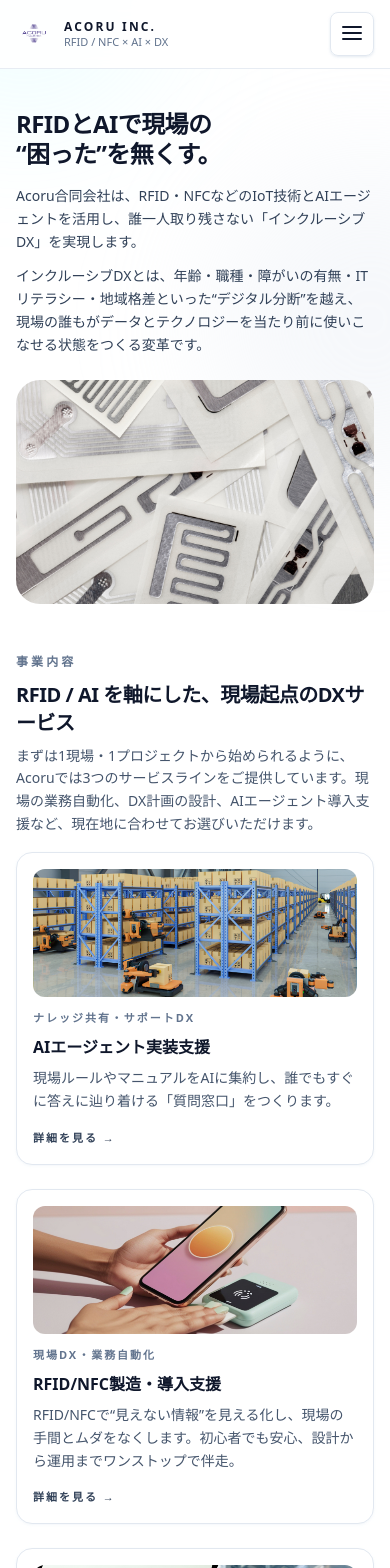
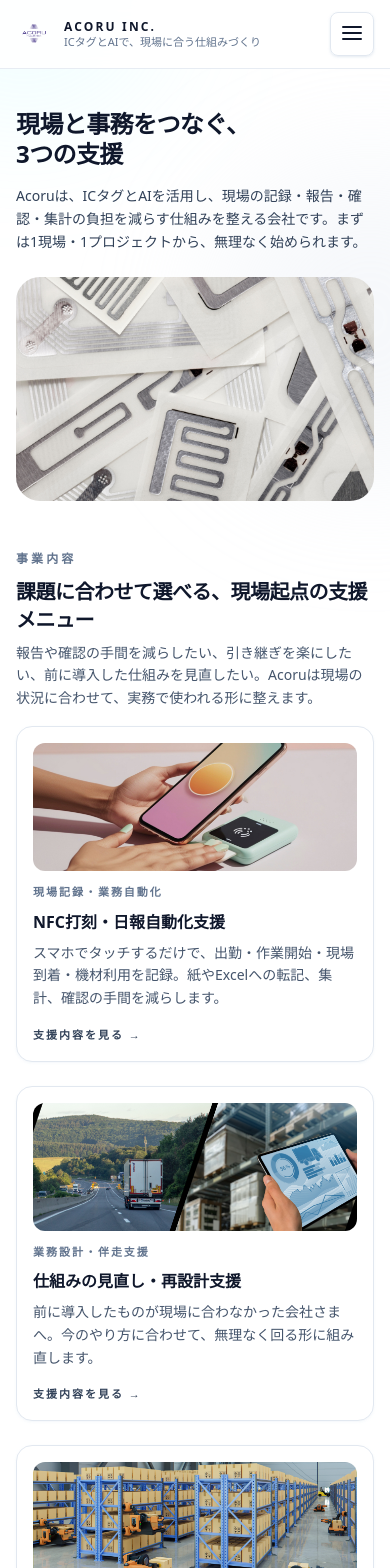
Before and after one commit to ANOSkdy/acoru-inc, a Next.js app: page /service in a window 390 px wide. Shown: the top 1568 px of the page. Built offline with nearby package versions, Linux system fonts and the light colour scheme.

Commit message:
Revise corporate site messaging for problem-first positioning

```diff
--- a/src/app/about/page.tsx
+++ b/src/app/about/page.tsx
@@ -1,3 +1,4 @@
+import type { Metadata } from "next";
 import Image from "next/image";
 
 import { Button } from "@/components/ui/Button";
@@ -52,6 +53,12 @@ async function getCompany(): Promise<CompanyFields | null> {
 
 export const runtime = "nodejs";
 
+export const metadata: Metadata = {
+  title: "Acoruについて | 北海道の現場業務改善パートナー",
+  description:
+    "Acoruは、ICタグとAIを活用し、現場の記録・報告・確認・集計の負担を減らす仕組みを整える会社です。現場に合わなかった過去の導入見直しにも伴走します。",
+};
+
 export default async function AboutPage() {
   const company = await getCompany();
 
@@ -77,20 +84,17 @@ export default async function AboutPage() {
         <Container>
           <div className="max-w-4xl space-y-6">
             <h1 className="text-2xl font-semibold leading-tight tracking-tight text-slate-900 sm:text-3xl">
-              RFIDの「不可能」を北海道から「可能」に。
+              現場に合った仕組みで、
               <br />
-              あらゆるモノが、つながる未来へ。
+              仕事を回しやすくする。
             </h1>
 
             <div className="space-y-4 text-sm leading-relaxed text-slate-700 sm:text-base">
               <p>
-                Acoru合同会社は、RFID／NFCとAI技術を核に、企業の成長と競争力向上を支援します。タグ一枚から既存システム連携まで、
-                現場の「見えない情報」を自動で拾い上げ、AIが即座に解析・提案します。多くの中小企業がDXの必要性を感じながらも、「何から始めればよいか分からない」「コストと人手が足りない」という壁に直面しています。
+                Acoruは、ICタグとAIを活用し、現場の記録・報告・確認・集計の負担を減らし、人を増やしにくい中でも仕事が回りやすくなる仕組みを整える会社です。前に導入した仕組みが現場に合わなかった会社さまに対しても、今の仕事の流れに合わせて見直しから伴走します。
               </p>
               <p>
-                私たちは、導入計画の策定・機器選定・PoC構築・教育までを一気通貫で伴走し、手書き・属人化・重複入力といったムダを排除。
-                “現場データの自動取得（RFID）×意思決定の高速化（AI）”でその壁を実務レベルで突破し、継続的な改善サイクルまで設計します。
-                補助金活用や小規模スタートにも柔軟に対応し、投資対効果を可視化します。
+                会社ごとの運用に合わせることを大切にし、導入計画の策定・機器選定・PoC構築・教育までを一気通貫で支援。RFID / NFCとAIの技術を土台に、現場で使われ続ける仕組みを設計します。
               </p>
             </div>
 
--- a/src/app/contact/page.tsx
+++ b/src/app/contact/page.tsx
@@ -1,34 +1,41 @@
-// src/app/contact/page.tsx
+import type { Metadata } from "next";
+
 import { Container } from "@/components/ui/Container";
 import { Section } from "@/components/ui/Section";
 import { ContactForm } from "./ContactForm";
 
 export const runtime = "nodejs";
 
+export const metadata: Metadata = {
+  title: "現場の管理・日報自動化のご相談",
+  description:
+    "人を増やしにくい現場の管理や報告負担、紙やExcel中心の運用見直しをご相談ください。AcoruがICタグとAIを活用した実務に合う仕組みづくりを支援します。",
+};
+
 export default function ContactPage() {
   return (
     <>
-      <Section className="pt-10 md:pt-12 pb-6">
+      <Section className="pb-6 pt-10 md:pt-12">
         <Container>
-          <div className="space-y-3 max-w-3xl">
+          <div className="max-w-3xl space-y-3">
             <p className="text-[12px] font-semibold tracking-[0.26em] text-slate-500">お問い合わせ</p>
             <h1 className="text-2xl font-semibold tracking-tight text-slate-900 sm:text-3xl">
-              導入のご相談・資料請求・ご質問はこちらから。
+              現場の管理や報告の負担について、ご相談ください。
             </h1>
             <p className="text-sm leading-relaxed text-slate-600 sm:text-base">
-              AI日報やAIエージェント、DX設計支援のご相談、デモのご依頼などがございましたら、下記フォームよりお気軽にお問い合わせください。内容を確認の上、担当よりご連絡いたします。
+              人を増やしたくても増やしにくい。前に入れた仕組みが現場に合わなかった。紙やExcelでの管理を見直したい。そんなお悩みがありましたら、まずは現状をお聞かせください。
             </p>
           </div>
         </Container>
       </Section>
 
-      <Section className="pt-0 pb-10">
+      <Section className="pb-10 pt-0">
         <Container>
           <ContactForm />
         </Container>
       </Section>
 
-      <Section id="privacy" className="pt-0 pb-20">
+      <Section id="privacy" className="pb-20 pt-0">
         <Container>
           <div className="rounded-2xl border border-slate-200 bg-slate-50 px-6 py-5 text-sm leading-relaxed text-slate-700 shadow-sm shadow-slate-100/70 sm:px-7 sm:py-6 sm:text-base">
             <h2 className="text-sm font-semibold tracking-[0.18em] text-slate-500">個人情報の取り扱いについて</h2>
--- a/src/app/layout.tsx
+++ b/src/app/layout.tsx
@@ -4,9 +4,13 @@ import { Header } from "@/components/layout/Header";
 import { Footer } from "@/components/layout/Footer";
 
 export const metadata: Metadata = {
-  title: "Acoru inc. | RFID / NFC × AI × DX",
+  metadataBase: new URL("https://acoru-inc.jp"),
+  title: {
+    default: "北海道の現場業務改善・日報自動化支援 | Acoru",
+    template: "%s | Acoru",
+  },
   description:
-    "Acoru inc. は RFID・NFC などの IoT 技術と AI エージェントを活用し、誰一人取り残さないインクルーシブ DX を北海道から実現する開発パートナーです。",
+    "人を増やしにくい中でも、現場の記録・報告・確認・集計が回る仕組みを。Acoruは、ICタグとAIを活用し、紙やExcel、口頭連絡が残る現場に合わせた仕組みづくりを支援します。",
 };
 
 export default function RootLayout({
--- a/src/app/service/_data.ts
+++ b/src/app/service/_data.ts
@@ -7,89 +7,100 @@ export type Service = {
   problems: string[];
   solutions: string[];
   steps: string[];
-  image?: string; // カードで表示する画像パス
+  technicalNotes?: string[];
+  image?: string;
 };
 
 export const services: Service[] = [
   {
     slug: "ai-agent-support",
-    name: "AIエージェント実装支援",
-    category: "ナレッジ共有・サポートDX",
+    name: "社内問い合わせ・手順共有の仕組みづくり",
+    category: "ナレッジ共有・運用支援",
     shortDescription:
-      "現場ルールやマニュアルをAIに集約し、誰でもすぐに答えに辿り着ける「質問窓口」をつくります。",
+      "ルールや手順を探しやすくし、同じ質問が何度も発生しない状態をつくります。新人教育や引き継ぎの負担軽減にもつながります。",
     overview:
-      "紙やPDF、口頭で伝わっている現場のナレッジを集約し、AIチャットとして提供することで、問い合わせ対応負荷と教育コストを同時に削減します。利用者の多くはスマホからアクセスする想定で、現場でも使いやすいUIを設計します。",
+      "問い合わせ対応や手順確認にかかる時間を減らし、現場と事務の連携を進めるための支援です。社内に散らばった資料を整理し、今の運用に合わせて使い続けられる共有基盤を整えます。",
     problems: [
-      "マニュアルやルールが散在しており、新人が何度も同じ質問をしなければならない",
-      "問い合わせ対応が特定のベテランに集中し、日々の業務が圧迫されている",
-      "最新の運用ルールがどれか分からず、現場ごとに解釈がバラついている",
+      "マニュアルやルールが散在しており、必要な情報にすぐ辿り着けない",
+      "同じ質問が繰り返され、ベテランへの問い合わせが集中している",
+      "引き継ぎや新人教育に時間がかかり、現場の負担が増えている",
     ],
     solutions: [
-      "既存マニュアル・Excel・チャットログなどを整理し、AI学習用のナレッジベースを構築",
-      "想定質問をもとにプロンプト設計を行い、誤回答リスクを抑えたAIチャットを構成",
-      "権限や閲覧範囲を考慮しつつ、スマホから1タップでアクセスできるUIを用意",
-      "利用ログをもとに、マニュアルそのものの改善サイクルも設計",
+      "紙・PDF・Excel・チャットログなどを整理し、必要な情報を探しやすく再構成",
+      "現場で実際に出る質問をもとに、回答の粒度や表現を整えた運用設計を実施",
+      "スマホでも確認しやすい導線を整え、現場で使われる定着フローまで伴走",
     ],
     steps: [
-      "既存マニュアル・ナレッジの収集と分類、AI向けの整形方針の決定",
-      "AIエージェントの設計（回答スタイル・制約・参照元の優先度など）",
-      "パイロットチームでのトライアル運用と、回答品質のチューニング",
-      "全社展開と、運用・更新ルールの策定",
+      "既存資料と質問傾向の棚卸し、共有ルールの整理",
+      "回答ルールと参照元の優先度を定義し、運用方法を設計",
+      "トライアル運用で回答品質を調整し、社内展開を支援",
+      "利用ログを見ながら、マニュアル更新サイクルを定着",
     ],
-    image: "/service-ai-agent.jpg", // ← このサービス専用
+    technicalNotes: [
+      "AIチャットの回答品質は、参照データ整備とプロンプト設計で安定化",
+      "権限設計や参照範囲を設定し、誤利用リスクを抑制",
+    ],
+    image: "/service-ai-agent.jpg",
   },
   {
     slug: "rfid-ai-nippo",
-    name: "RFID/NFC製造・導入支援",
-    category: "現場DX・業務自動化",
+    name: "NFC打刻・日報自動化支援",
+    category: "現場記録・業務自動化",
     shortDescription:
-      "RFID/NFCで“見えない情報”を見える化し、現場の手間とムダをなくします。初心者でも安心、設計から運用までワンストップで伴走。",
+      "スマホでタッチするだけで、出勤・作業開始・現場到着・機材利用を記録。紙やExcelへの転記、集計、確認の手間を減らします。",
     overview:
-      "「誰が・いつ・どこで」等の見えない情報をRFID/NFCで可視化し、現場の入力・集計のムダをなくすサービスです。業務設計から運用まで伴走するため、IT導入が初めての現場でも安心してワンストップで導入可能です。",
+      "ICタグを活用した打刻と記録で、現場の報告業務を回しやすくする支援です。紙やExcelへの転記を減らし、確認や集計を進めやすい形に整えます。",
     problems: [
-      "手書き日報等のアナログ管理が前提で、転記や確認といった手間・ムダが膨大になっている",
-      "現場の稼働状況がリアルタイムに見えず、残業や待機時間といったムダの可視化ができていない",
-      "データが分散し「見えない」ため、集計や請求・給与計算との突合に時間を要し混乱している",
+      "手書きや口頭連絡が中心で、記録漏れや転記ミスが起きやすい",
+      "日報や勤怠確認に時間がかかり、事務所の集計負担が大きい",
+      "現場の運用に合わない仕組みを入れた結果、定着しなかった",
     ],
     solutions: [
-      "現場や物にNFCタグを配置し、かざすだけで「見えない情報」を可視化する仕組みを提供",
-      "クラウドDB上で、AIがログから稼働実績を自動生成し、現場の集計の手間とムダを排除",
-      "設計から運用まで伴走し、請求や給与計算に必要なレポートが自動で出力される環境を構築",
+      "現場や機材にICタグを配置し、スマホでのタッチ記録を導入",
+      "記録データを整理し、日報・勤怠・利用状況の確認をしやすく設計",
+      "既存の業務フローに合わせて段階導入し、定着まで伴走",
     ],
     steps: [
-      "見えない情報を特定するヒアリングと、無理のない運用・タグ配置の設計",
-      "NFCタグの発行・設置、および初心者でも安心な打刻アプリのセットアップ",
-      "手間をなくすデータ基盤の構築と、運用を見据えたレポート定義・テスト",
-      "本番運用後もワンストップで伴走し、現場に合わせた設定のチューニング",
+      "現場ヒアリングと、無理のない記録ポイント設計",
+      "ICタグの発行・配置と、記録アプリ運用の初期設定",
+      "日報・集計フォーマットの調整と、現場テスト運用",
+      "本番運用後の改善支援と、継続利用に向けたチューニング",
     ],
-    image: "/service-hero-main-v2.jpg", // ← 日報自動化用
+    technicalNotes: [
+      "NFC / RFIDの特性を踏まえてタグ種別・配置・読み取り精度を設計",
+      "AIによるログ整理や集計支援を組み合わせ、確認業務を効率化",
+    ],
+    image: "/service-hero-main-v2.jpg",
   },
   {
     slug: "genba-dx-design",
-    name: "現場起点のDX設計支援",
-    category: "DX戦略・要件定義",
+    name: "仕組みの見直し・再設計支援",
+    category: "業務設計・伴走支援",
     shortDescription:
-      "1現場・1プロジェクトから開始できるDXロードマップを、現場ヒアリングを起点に設計します。",
+      "前に導入したものが現場に合わなかった会社さまへ。今のやり方に合わせて、無理なく回る形に組み直します。",
     overview:
-      "「DXを進めたいが、どこから手を付けるべきか分からない」という状況に対して、現場の一日の流れを分解しながら、段階的にデジタル化・自動化していくロードマップを策定します。いきなり大規模システムを入れるのではなく、小さく試しながら定着させることに重きを置きます。",
+      "導入済みのツールや運用を棚卸しし、現場で実際に回る仕組みに見直す支援です。大きな入れ替えではなく、今のやり方を活かしながら改善を進めます。",
     problems: [
-      "DXの必要性は感じているが、何から始めれば良いか整理できていない",
-      "ベンダーごとの提案がバラバラで、自社にとっての優先順位が見えない",
-      "現場と経営の目線が揃っておらず、導入したツールが活用されていない",
+      "導入した仕組みが現場に合わず、使われなくなっている",
+      "現場と事務、経営の認識が揃わず、改善が前に進まない",
+      "何から手をつけるべきか分からず、対応が後回しになっている",
     ],
     solutions: [
-      "現場・事務・経営の三者ヒアリングを通じて、「今日の業務フロー」を可視化",
-      "ムダ・属人化・転記作業などのボトルネックを洗い出し、優先順位を整理",
-      "3〜6ヶ月スパンでの「小さく始めるDXロードマップ」をドキュメントとして提示",
-      "必要に応じて、PoCフェーズの要件定義・技術選定（Next.js / Airtable / Vercel など）を支援",
+      "現場・事務・経営の業務フローを可視化し、改善優先度を整理",
+      "今の運用を活かしながら、無理なく回る手順へ再設計",
+      "小さく試して調整し、定着を前提にした段階導入を支援",
     ],
     steps: [
-      "現場・事務・経営それぞれへのインタビューと、業務フローの棚卸し",
-      "課題の分類（データの見える化 / 打刻・入力の自動化 / レポート作成 など）",
-      "優先順位と効果見込みを踏まえたDXロードマップ作成",
-      "PoC〜本番移行に向けた計画・体制づくりのサポート",
+      "現場・事務・経営へのヒアリングと課題の見える化",
+      "既存運用のボトルネック整理と改善方針の策定",
+      "優先順位に沿った導入計画の作成と実行支援",
+      "運用定着後の振り返りと改善サイクル設計",
     ],
-    image: "/service-dx-design.jpg", // ← DX設計支援用
+    technicalNotes: [
+      "必要に応じてNFC / RFIDやAIを組み合わせた実装方針を提示",
+      "既存システム連携やデータ活用を見据えた設計にも対応",
+    ],
+    image: "/service-dx-design.jpg",
   },
 ];
 
--- a/src/app/service/ai-agent-support/page.tsx
+++ b/src/app/service/ai-agent-support/page.tsx
@@ -1,4 +1,12 @@
+import type { Metadata } from "next";
+
 import { ServiceDetail } from "../ServiceDetail";
+
+export const metadata: Metadata = {
+  title: "社内問い合わせ・手順共有の仕組みづくり",
+  description:
+    "同じ質問の繰り返しや手順共有の負担を減らすため、Acoruが現場運用に合うナレッジ共有の仕組みづくりを支援します。",
+};
 
 export default function Page() {
   return <ServiceDetail slug="ai-agent-support" />;
--- a/src/app/service/genba-dx-design/page.tsx
+++ b/src/app/service/genba-dx-design/page.tsx
@@ -1,4 +1,12 @@
+import type { Metadata } from "next";
+
 import { ServiceDetail } from "../ServiceDetail";
+
+export const metadata: Metadata = {
+  title: "仕組みの見直し・再設計支援",
+  description:
+    "前に導入した仕組みが現場に合わなかった企業向けに、Acoruが今の運用を活かした見直しと再設計を伴走支援します。",
+};
 
 export default function Page() {
   return <ServiceDetail slug="genba-dx-design" />;
--- a/src/app/service/page.tsx
+++ b/src/app/service/page.tsx
@@ -1,3 +1,4 @@
+import type { Metadata } from "next";
 import Image from "next/image";
 import Link from "next/link";
 
@@ -5,6 +6,12 @@ import { Button } from "@/components/ui/Button";
 import { Container } from "@/components/ui/Container";
 import { Section } from "@/components/ui/Section";
 import { services } from "./_data";
+
+export const metadata: Metadata = {
+  title: "サービス一覧 | 現場と事務をつなぐ仕組みづくり",
+  description:
+    "Acoruは、ICタグとAIを活用し、現場の記録・報告・確認・集計の負担を減らす仕組みを整える会社です。1現場・1プロジェクトから無理なく始められる3つの支援をご紹介します。",
+};
 
 export default function ServicePage() {
   const sorted = [...services].sort((a, b) => a.name.localeCompare(b.name));
@@ -16,24 +23,19 @@ export default function ServicePage() {
           <div className="space-y-6">
             <div className="max-w-4xl space-y-4">
               <h1 className="text-2xl font-semibold leading-tight tracking-tight text-slate-900 sm:text-3xl">
-                RFIDとAIで現場の
+                現場と事務をつなぐ、
                 <br />
-                “困った”を無くす。
+                3つの支援
               </h1>
-              <div className="space-y-3 text-sm leading-relaxed text-slate-700 sm:text-base">
-                <p>
-                  Acoru合同会社は、RFID・NFCなどのIoT技術とAIエージェントを活用し、誰一人取り残さない「インクルーシブDX」を実現します。
-                </p>
-                <p>
-                  インクルーシブDXとは、年齢・職種・障がいの有無・ITリテラシー・地域格差といった“デジタル分断”を越え、現場の誰もがデータとテクノロジーを当たり前に使いこなせる状態をつくる変革です。
-                </p>
-              </div>
+              <p className="text-sm leading-relaxed text-slate-700 sm:text-base">
+                Acoruは、ICタグとAIを活用し、現場の記録・報告・確認・集計の負担を減らす仕組みを整える会社です。まずは1現場・1プロジェクトから、無理なく始められます。
+              </p>
             </div>
 
             <div className="relative h-56 overflow-hidden rounded-3xl md:h-72 lg:h-80">
               <Image
                 src="/service-rfid-nippo.jpg"
-                alt="RFID / NFC × AI 日報自動化のイメージ"
+                alt="ICタグとAIで現場改善を進めるイメージ"
                 fill
                 priority
                 sizes="(min-width: 1024px) 960px, (min-width: 768px) 100vw, 100vw"
@@ -49,9 +51,11 @@ export default function ServicePage() {
           <div className="space-y-4">
             <div className="space-y-2">
               <p className="text-[12px] font-semibold tracking-[0.26em] text-slate-500">事業内容</p>
-              <h2 className="text-xl font-semibold tracking-tight text-slate-900 sm:text-2xl">RFID / AI を軸にした、現場起点のDXサービス</h2>
+              <h2 className="text-xl font-semibold tracking-tight text-slate-900 sm:text-2xl">
+                課題に合わせて選べる、現場起点の支援メニュー
+              </h2>
               <p className="max-w-2xl text-sm leading-relaxed text-slate-600 sm:text-base">
-                まずは1現場・1プロジェクトから始められるように、Acoruでは3つのサービスラインをご提供しています。現場の業務自動化、DX計画の設計、AIエージェント導入支援など、現在地に合わせてお選びいただけます。
+                報告や確認の手間を減らしたい、引き継ぎを楽にしたい、前に導入した仕組みを見直したい。Acoruは現場の状況に合わせて、実務で使われる形に整えます。
               </p>
             </div>
 
@@ -78,7 +82,7 @@ export default function ServicePage() {
                   <h3 className="mt-2 text-base font-semibold text-slate-900 sm:text-lg">{service.name}</h3>
                   <p className="mt-2 flex-1 text-sm leading-relaxed text-slate-600">{service.shortDescription}</p>
                   <span className="mt-4 text-[11px] font-semibold tracking-[0.18em] text-slate-700 group-hover:text-slate-900">
-                    詳細を見る →
+                    支援内容を見る →
                   </span>
                 </Link>
               ))}
@@ -86,7 +90,7 @@ export default function ServicePage() {
 
             <div className="flex flex-col gap-2 sm:flex-row sm:items-center sm:justify-between">
               <p className="text-sm text-slate-700 sm:text-base">詳細や導入ステップは各サービスページをご覧ください。</p>
-              <Button href="/contact" className="w-full justify-center sm:w-auto">導入の相談をする</Button>
+              <Button href="/contact" className="w-full justify-center sm:w-auto">現場の悩みを相談する</Button>
             </div>
           </div>
         </Container>
--- a/src/app/service/rfid-ai-nippo/page.tsx
+++ b/src/app/service/rfid-ai-nippo/page.tsx
@@ -1,4 +1,12 @@
+import type { Metadata } from "next";
+
 import { ServiceDetail } from "../ServiceDetail";
+
+export const metadata: Metadata = {
+  title: "NFC打刻・日報自動化支援",
+  description:
+    "ICタグを活用した打刻・記録で、紙やExcelへの転記と集計負担を減らし、現場に合う日報運用を支援します。",
+};
 
 export default function Page() {
   return <ServiceDetail slug="rfid-ai-nippo" />;
--- a/src/components/layout/Footer.tsx
+++ b/src/components/layout/Footer.tsx
@@ -36,7 +36,7 @@ export function Footer() {
           <div className="space-y-1">
             <p className="text-sm font-semibold tracking-[0.18em] text-slate-900">ACORU INC.</p>
             <p className="text-[12px] leading-relaxed text-slate-500 sm:text-sm">
-              RFID / NFC と AI を核に、誰一人取り残さないインクルーシブ DX を北海道から設計・実装します。
+              ICタグとAIを活用し、現場の記録・報告・管理が回る仕組みを北海道で設計・実装します。
             </p>
           </div>
 
--- a/src/components/layout/Header.tsx
+++ b/src/components/layout/Header.tsx
@@ -36,7 +36,7 @@ export function Header() {
               ACORU INC.
             </span>
             <span className="text-[11px] text-slate-500">
-              RFID / NFC × AI × DX
+              ICタグとAIで、現場に合う仕組みづくり
             </span>
           </div>
         </Link>
```
Also changed, not shown: src/app/page.tsx (+141 -89 lines), src/app/service/ServiceDetail.tsx (+20 -18 lines).
